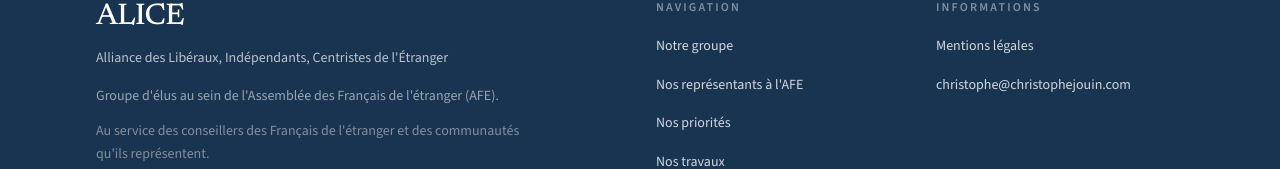
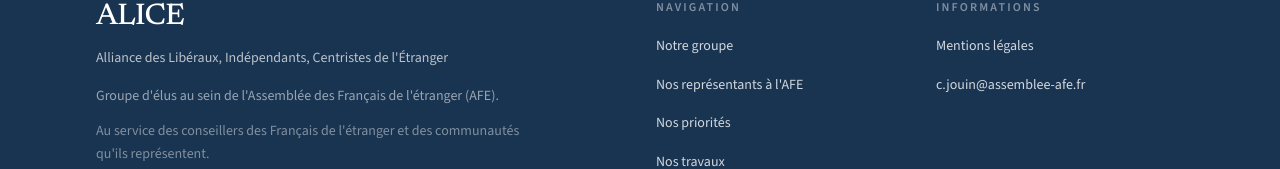
Before and after one commit to cmjouin-dot/ALICE-AFE, a Next.js app: page / in a window 1280 px wide. Shown: the part 1287-1456 px from the top of the page. Built offline with nearby package versions, Linux system fonts and the light colour scheme.

Commit message:
Use the AFE address for contact.
Every mailto link now opens c.jouin@assemblee-afe.fr.

Co-authored-by: Cursor <cursoragent@cursor.com>

```diff
--- a/src/data/site.ts
+++ b/src/data/site.ts
@@ -8,7 +8,7 @@ export const siteConfig = {
     "Au service des conseillers des Français de l'étranger et des communautés qu'ils représentent.",
   description:
     "Groupe d'élus à l'Assemblée des Français de l'étranger. Les conseillers des Français de l'étranger peuvent y suivre le travail d'ALICE, joindre ses membres et leur soumettre une question.",
-  email: "christophe@christophejouin.com",
+  email: "c.jouin@assemblee-afe.fr",
   afeName: "Assemblée des Français de l'étranger",
   afeShort: "AFE",
   url: "https://alice-afe.fr",
```
